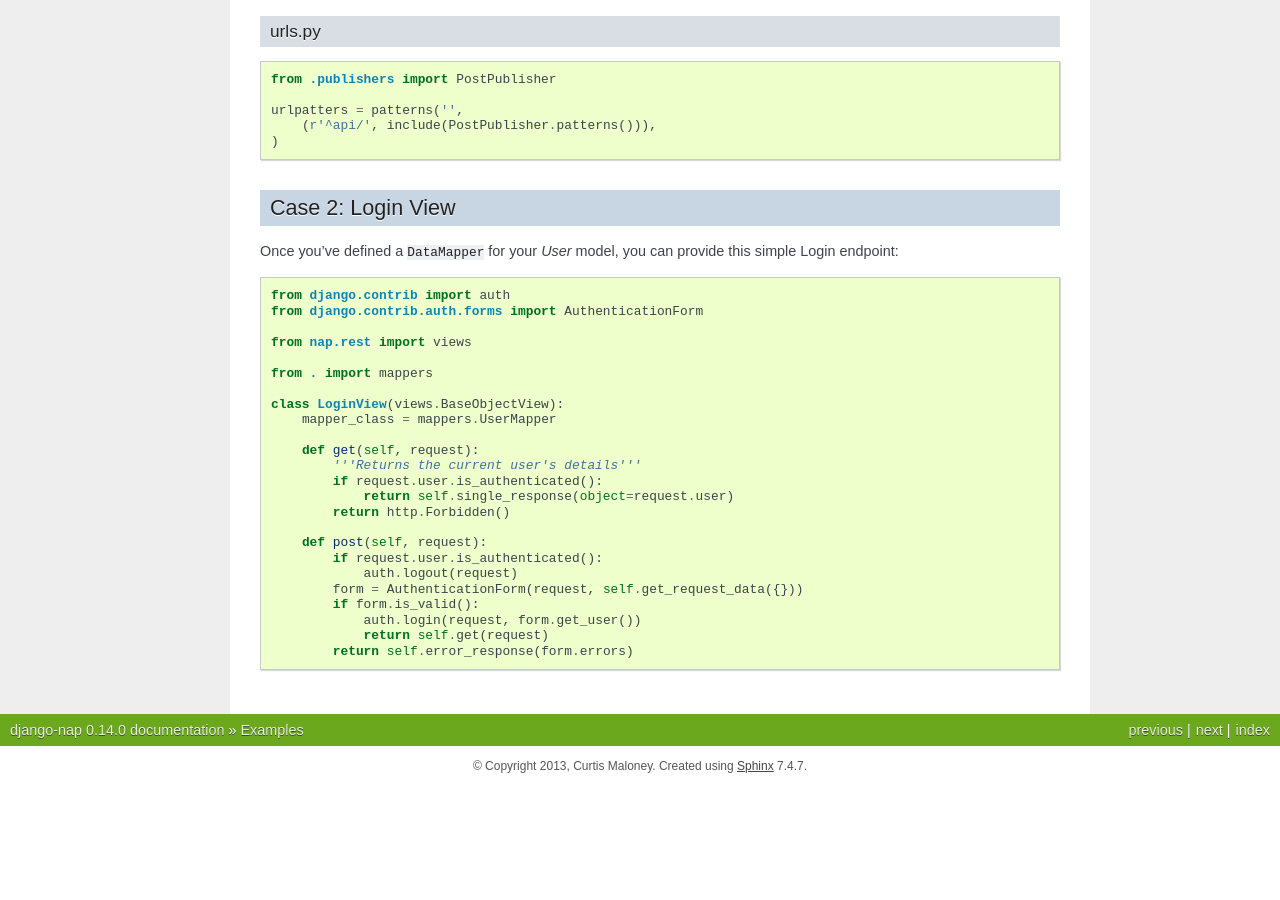
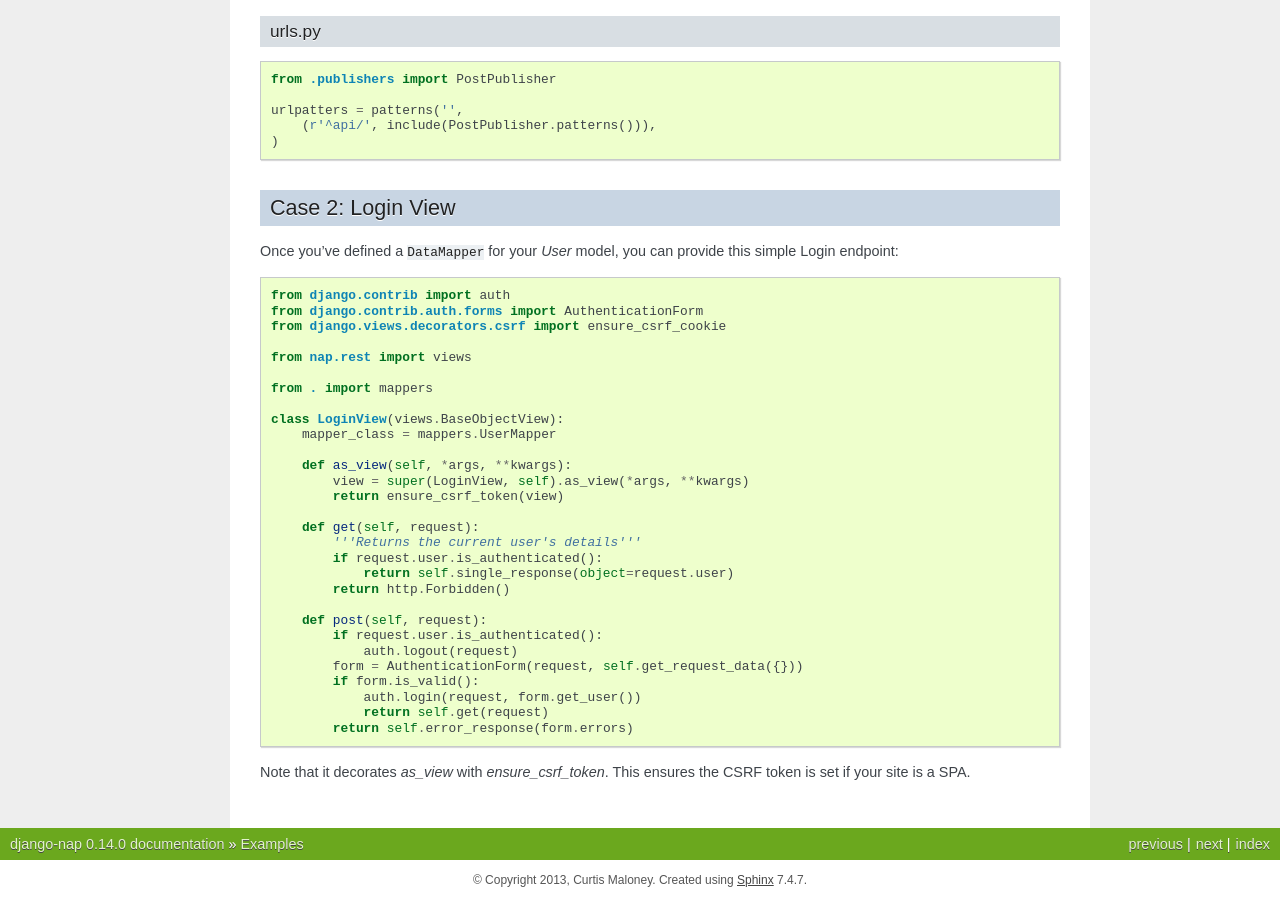
Before and after one commit to funkybob/django-nap, a Sphinx documentation site: the page built from docs/examples.rst, in a window 1280 px wide and 900 px high, scrolled down 905 px. Built offline with Sphinx 7.4.7, drawn with Linux system fonts in a browser that asks for light colours; pages that are not in the unit, such as notebooks, are missing from menus; before the commit the page ends 1691 px from its top, so only the background shows below that.

Commit message:
Add SPA-protection to login example

```diff
--- a/docs/examples.rst
+++ b/docs/examples.rst
@@ -75,6 +75,7 @@ this simple Login endpoint:
 
     from django.contrib import auth
     from django.contrib.auth.forms import AuthenticationForm
+    from django.views.decorators.csrf import ensure_csrf_cookie
 
     from nap.rest import views
 
@@ -82,6 +83,10 @@ this simple Login endpoint:
 
     class LoginView(views.BaseObjectView):
         mapper_class = mappers.UserMapper
+
+        def as_view(self, *args, **kwargs):
+            view = super(LoginView, self).as_view(*args, **kwargs)
+            return ensure_csrf_token(view)
 
         def get(self, request):
             '''Returns the current user's details'''
@@ -97,3 +102,7 @@ this simple Login endpoint:
                 auth.login(request, form.get_user())
                 return self.get(request)
             return self.error_response(form.errors)
+
+
+Note that it decorates `as_view` with `ensure_csrf_token`.  This ensures the
+CSRF token is set if your site is a SPA.
```
